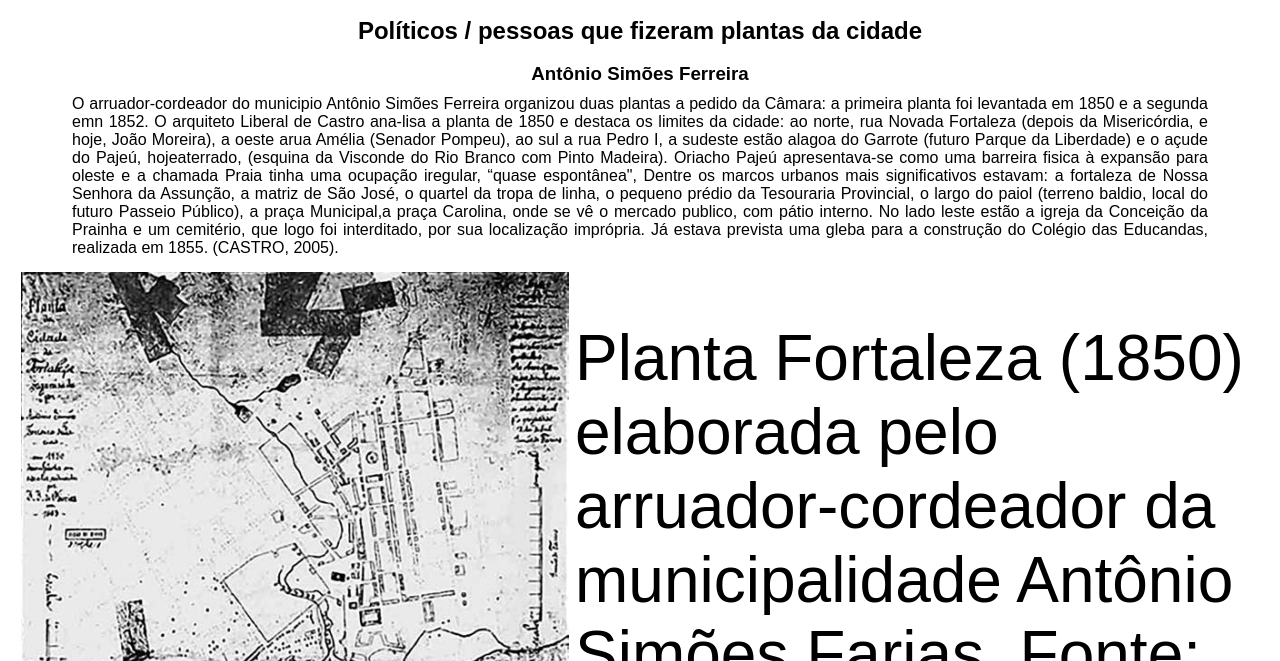
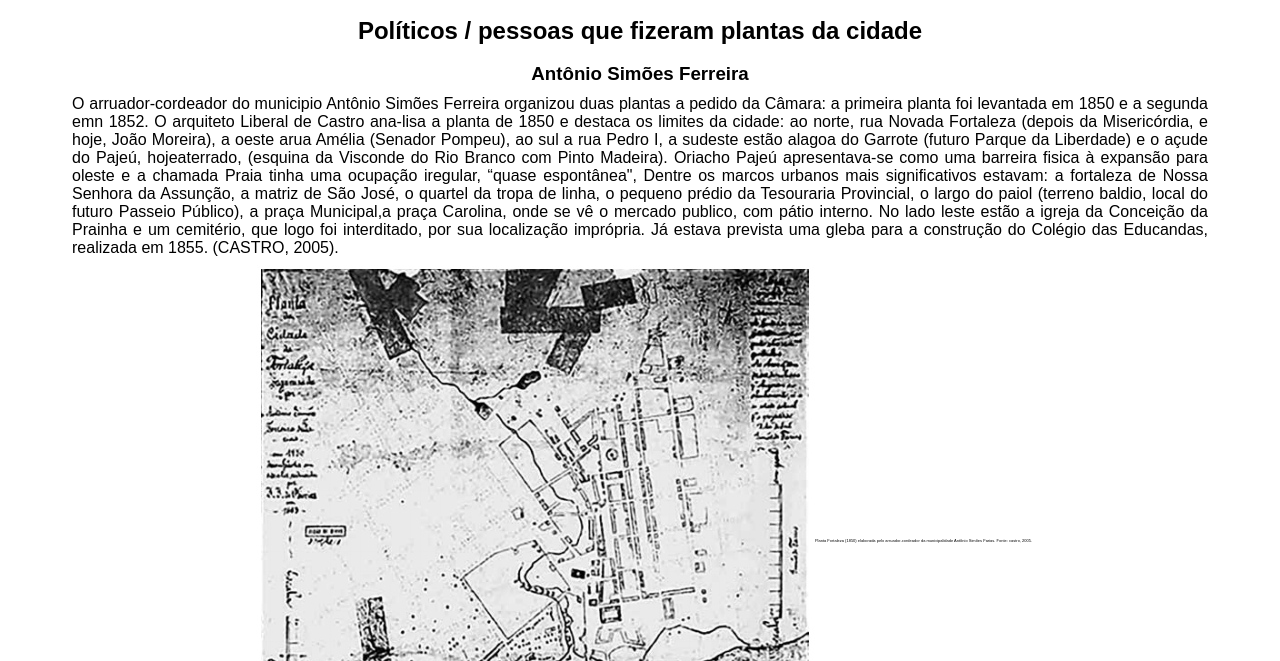
Before and after one commit to aliver616/aliver616-Fort-cresc-at--XX-e-XXI, a plain HTML site: page Influência das elites e planejamento urbano.html in a window 1280 px wide. Shown: the part 139-800 px from the top of the page. Drawn offline with Linux system fonts and the light colour scheme; files whose address does not match are found by name.

Commit message:
Update paragraph styles in estilo tópicos.css
Fix display property and adjust font size for paragraphs.

```diff
--- a/css/estilo tópicos.css
+++ b/css/estilo tópicos.css
@@ -45,8 +45,8 @@
     justify-content: center;
     height: auto;
 }
-.imagens p{
-    display:flex inline-block;
+p{
+    display: flex inline-block;
     flex-wrap: wrap;
-    font-size: 5vw;
+    font-size: 4px;
 }
```
